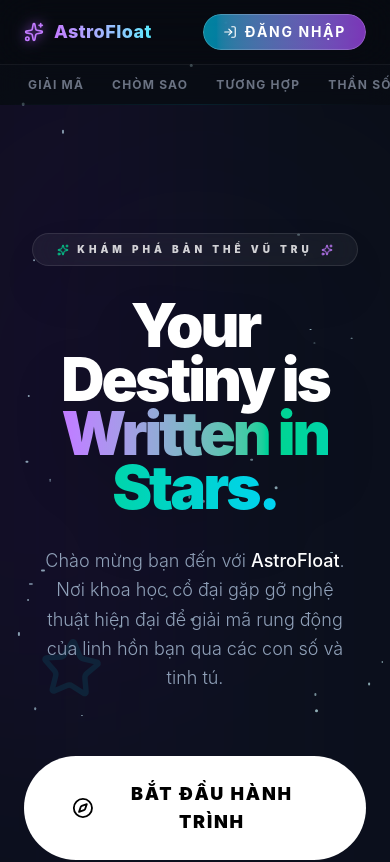
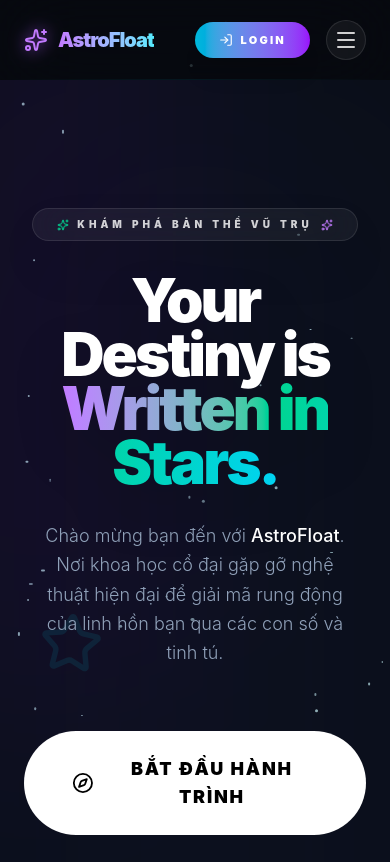
Before and after one commit to TuanDatCoder/AstroFloat, a React (Vite) app: page / in a window 390 px wide. Shown: the top 862 px of the page. Built offline with nearby package versions, Linux system fonts and the light colour scheme.

Commit message:
Improve mobile Header with a premium animated menu

```diff
--- a/src/components/Header.jsx
+++ b/src/components/Header.jsx
@@ -1,15 +1,15 @@
 import React, { useEffect, useState } from 'react';
 import { motion, AnimatePresence } from 'framer-motion';
-import { Sparkles, LogIn, User, ChevronRight } from 'lucide-react';
+import { Sparkles, LogIn, User, ChevronRight, Menu as MenuIcon, X } from 'lucide-react';
 import { Link, useLocation } from 'react-router-dom';
 import { supabase } from '../services/supabase';
 
 const navLinks = [
-  { to: '/discover', label: 'GIẢI MÃ', activeColor: 'text-emerald-300', glowColor: 'rgba(16,185,129,0.8)', hoverClass: 'hover:text-emerald-300' },
-  { to: '/zodiac', label: 'CHÒM SAO', activeColor: 'text-cyan-300', glowColor: 'rgba(34,211,238,0.8)', hoverClass: 'hover:text-cyan-300', exact: false, excludes: 'match' },
-  { to: '/zodiac-match', label: 'TƯƠNG HỢP', activeColor: 'text-pink-300', glowColor: 'rgba(244,114,182,0.8)', hoverClass: 'hover:text-pink-300' },
-  { to: '/numerology', label: 'THẦN SỐ HỌC', activeColor: 'text-purple-300', glowColor: 'rgba(168,85,247,0.8)', hoverClass: 'hover:text-purple-300' },
-  { to: '/name-numerology', label: 'THẦN SỐ TÊN', activeColor: 'text-indigo-300', glowColor: 'rgba(129,140,248,0.8)', hoverClass: 'hover:text-indigo-300' },
+  { to: '/discover', label: 'GIẢI MÃ', icon: Sparkles, activeColor: 'text-emerald-300', glowColor: 'rgba(16,185,129,0.8)', hoverClass: 'hover:text-emerald-300' },
+  { to: '/zodiac', label: 'CHÒM SAO', icon: Sparkles, activeColor: 'text-cyan-300', glowColor: 'rgba(34,211,238,0.8)', hoverClass: 'hover:text-cyan-300', exact: false, excludes: 'match' },
+  { to: '/zodiac-match', label: 'TƯƠNG HỢP', icon: ChevronRight, activeColor: 'text-pink-300', glowColor: 'rgba(244,114,182,0.8)', hoverClass: 'hover:text-pink-300' },
+  { to: '/numerology', label: 'THẦN SỐ HỌC', icon: Sparkles, activeColor: 'text-purple-300', glowColor: 'rgba(168,85,247,0.8)', hoverClass: 'hover:text-purple-300' },
+  { to: '/name-numerology', label: 'THẦN SỐ TÊN', icon: Sparkles, activeColor: 'text-indigo-300', glowColor: 'rgba(129,140,248,0.8)', hoverClass: 'hover:text-indigo-300' },
 ];
 
 export default function Header() {
@@ -17,6 +17,7 @@
   const path = location.pathname;
   const [session, setSession] = useState(null);
   const [profile, setProfile] = useState(null);
+  const [isMenuOpen, setIsMenuOpen] = useState(false);
 
   const fetchProfile = async (userId) => {
     const { data } = await supabase
@@ -40,39 +41,45 @@
     return () => subscription.unsubscribe();
   }, []);
 
+  // Close menu when route changes
+  useEffect(() => {
+    setIsMenuOpen(false);
+  }, [path]);
+
   const isActive = (link) => {
     if (link.excludes) return path.startsWith(link.to) && !path.includes(link.excludes);
     return path.startsWith(link.to);
   };
 
   return (
-    <header className="relative z-50 w-full">
+    <header className="relative z-[100] w-full">
       {/* Đường glow mỏng chạy ngang dưới header */}
       <div className="absolute bottom-0 left-0 right-0 h-px bg-gradient-to-r from-transparent via-cyan-500/30 to-transparent" />
 
-      <nav className="flex items-center justify-between px-6 lg:px-10 h-16 bg-black/30 backdrop-blur-xl">
+      <nav className="flex items-center justify-between px-6 lg:px-10 h-20 bg-black/40 backdrop-blur-2xl">
+
+        {/* LEFT PLACEHOLDER FOR MOBILE (to keep logo middle if preferred, but standard is logo left) */}
 
         {/* LOGO */}
         <Link to="/" className="flex items-center gap-2.5 shrink-0 group">
           <motion.div whileHover={{ rotate: 360 }} transition={{ duration: 0.6, ease: 'easeInOut' }}>
-            <Sparkles className="w-5 h-5 text-purple-400 drop-shadow-[0_0_6px_rgba(168,85,247,0.8)]" />
+            <Sparkles className="w-6 h-6 text-purple-400 drop-shadow-[0_0_8px_rgba(168,85,247,0.8)]" />
           </motion.div>
-          <span className="text-lg font-extrabold tracking-wide bg-clip-text text-transparent bg-gradient-to-r from-purple-400 to-cyan-300">
+          <span className="text-xl font-black tracking-tighter bg-clip-text text-transparent bg-gradient-to-r from-purple-400 to-cyan-300">
             AstroFloat
           </span>
         </Link>
 
         {/* NAV LINKS — Desktop */}
-        <nav className="hidden lg:flex items-center gap-1">
+        <nav className="hidden lg:flex items-center gap-2">
           {navLinks.map((link) => {
             const active = isActive(link);
             return (
               <Link
                 key={link.to}
                 to={link.to}
-                className="relative px-3.5 py-1.5 group"
+                className="relative px-4 py-2 group"
               >
-                {/* Background highlight khi active */}
                 {active && (
                   <motion.span
                     layoutId="nav-highlight"
@@ -81,9 +88,9 @@
                   />
                 )}
                 <span
-                  className={`relative z-10 text-xs font-bold tracking-[0.12em] transition-all duration-200 ${
+                  className={`relative z-10 text-xs font-black tracking-[0.15em] transition-all duration-200 ${
                     active
-                      ? `${link.activeColor} drop-shadow-[0_0_8px_${link.glowColor}]`
+                      ? `${link.activeColor} drop-shadow-[0_0_10px_${link.glowColor}]`
                       : `text-gray-400 ${link.hoverClass}`
                   }`}
                 >
@@ -94,19 +101,20 @@
           })}
         </nav>
 
-        {/* AUTH BUTTON */}
+        {/* RIGHT SIDE: AUTH + MOBILE MENU TOGGLE */}
+        <div className="flex items-center gap-4">
           <div className="shrink-0">
             <AnimatePresence mode="wait">
               {session ? (
                 <motion.div key="user" initial={{ opacity: 0, scale: 0.9 }} animate={{ opacity: 1, scale: 1 }} exit={{ opacity: 0, scale: 0.9 }}>
                   <Link
                     to="/profile"
-                  className="flex items-center gap-2 px-3 py-1.5 rounded-full border border-white/10 bg-white/5 hover:bg-white/10 transition-all"
+                    className="flex items-center gap-2 px-3 py-1.5 rounded-full border border-white/10 bg-white/5 hover:bg-white/10 transition-all shadow-inner"
                   >
-                  <div className="w-6 h-6 rounded-full bg-gradient-to-br from-cyan-400 to-purple-500 flex items-center justify-center text-[10px] font-black text-white shrink-0 shadow-[0_0_8px_rgba(34,211,238,0.4)]">
+                    <div className="w-8 h-8 rounded-full bg-gradient-to-br from-cyan-400 to-purple-500 flex items-center justify-center text-xs font-black text-white shrink-0 shadow-[0_0_12px_rgba(34,211,238,0.4)]">
                       {(profile?.nickname || session.user.email || '?').slice(0, 1).toUpperCase()}
                     </div>
-                  <span className="text-xs font-semibold text-white/90 max-w-[100px] truncate">
+                    <span className="hidden sm:inline-block text-xs font-bold text-white/90 max-w-[100px] truncate">
                       {profile?.nickname || session.user.email?.split('@')[0]}
                     </span>
                   </Link>
@@ -115,43 +123,90 @@
                 <motion.div key="login" initial={{ opacity: 0, scale: 0.9 }} animate={{ opacity: 1, scale: 1 }} exit={{ opacity: 0, scale: 0.9 }}>
                   <Link
                     to="/login"
-                  className="group relative flex items-center gap-2 px-5 py-2 rounded-full font-bold text-white text-sm tracking-[0.12em] overflow-hidden transition-all duration-300"
+                    className="group relative flex items-center gap-2 px-6 py-2.5 rounded-full font-black text-white text-[11px] tracking-[0.2em] overflow-hidden transition-all duration-300 shadow-xl"
                   >
-                  {/* Nền gradient */}
-                  <div className="absolute inset-0 bg-gradient-to-r from-cyan-500/70 to-purple-500/70 rounded-full" />
-                  {/* Viền sáng nhỏ */}
-                  <div className="absolute inset-0 rounded-full border border-white/20" />
-                  {/* Hiệu ứng lướt sáng khi hover */}
-                  <div className="absolute inset-0 bg-gradient-to-r from-cyan-400 to-purple-400 rounded-full opacity-0 group-hover:opacity-100 transition-opacity duration-300" />
-
-                  <LogIn className="w-3.5 h-3.5 relative z-10 shrink-0" />
-                  <span className="relative z-10">ĐĂNG NHẬP</span>
+                    <div className="absolute inset-0 bg-gradient-to-r from-cyan-500 to-purple-600" />
+                    <div className="absolute inset-0 bg-white/10 opacity-0 group-hover:opacity-100 transition-opacity" />
+                    <LogIn className="w-3.5 h-3.5 relative z-10" />
+                    <span className="relative z-10">LOGIN</span>
                   </Link>
                 </motion.div>
               )}
             </AnimatePresence>
           </div>
+
+          {/* Toggle Menu Mobile */}
+          <button
+            onClick={() => setIsMenuOpen(!isMenuOpen)}
+            className="lg:hidden w-10 h-10 flex items-center justify-center rounded-full bg-white/5 border border-white/10 text-white/80 active:scale-95 transition-all"
+          >
+            {isMenuOpen ? <X className="w-6 h-6" /> : <MenuIcon className="w-6 h-6" />}
+          </button>
+        </div>
       </nav>
 
-      {/* NAV LINKS — Mobile (chạy theo hàng ngang bên dưới) */}
-      <div className="lg:hidden flex items-center gap-1 overflow-x-auto scrollbar-none px-4 py-2 bg-black/20 backdrop-blur-md border-t border-white/5">
-        {navLinks.map((link) => {
+      {/* MOBILE MENU OVERLAY */}
+      <AnimatePresence>
+        {isMenuOpen && (
+          <>
+            {/* Backdrop */}
+            <motion.div
+              initial={{ opacity: 0 }}
+              animate={{ opacity: 1 }}
+              exit={{ opacity: 0 }}
+              onClick={() => setIsMenuOpen(false)}
+              className="fixed inset-0 bg-black/60 backdrop-blur-sm lg:hidden z-[-1]"
+            />
+
+            {/* Menu Content */}
+            <motion.div
+              initial={{ x: '100%' }}
+              animate={{ x: 0 }}
+              exit={{ x: '100%' }}
+              transition={{ type: 'spring', damping: 25, stiffness: 200 }}
+              className="fixed top-20 right-0 h-[calc(100vh-5rem)] w-4/5 max-w-sm bg-[#0B0F19]/90 backdrop-blur-3xl border-l border-white/5 lg:hidden z-[-1] p-8 flex flex-col gap-6"
+            >
+              <div className="text-[10px] font-black tracking-[0.4em] text-white/30 uppercase mb-4">
+                Danh Mục
+              </div>
+
+              <div className="flex flex-col gap-2">
+                {navLinks.map((link, idx) => {
                   const active = isActive(link);
                   return (
+                    <motion.div
+                      key={link.to}
+                      initial={{ opacity: 0, x: 20 }}
+                      animate={{ opacity: 1, x: 0 }}
+                      transition={{ delay: idx * 0.05 }}
+                    >
                       <Link
-              key={link.to}
                         to={link.to}
-              className={`whitespace-nowrap px-3 py-1 rounded-full text-xs font-bold tracking-[0.1em] transition-all shrink-0 ${
+                        className={`flex items-center justify-between px-6 py-5 rounded-3xl border transition-all ${
                           active
-                  ? `${link.activeColor} bg-white/8 border border-white/10`
-                  : `text-gray-500 ${link.hoverClass}`
+                            ? `bg-white/5 border-white/10 ${link.activeColor}`
+                            : 'bg-transparent border-transparent text-gray-400 hover:text-white'
                         }`}
                       >
-              {link.label}
+                        <span className="text-sm font-black tracking-widest">{link.label}</span>
+                        <ChevronRight className={`w-4 h-4 ${active ? 'opacity-100' : 'opacity-30'}`} />
                       </Link>
+                    </motion.div>
                   );
                 })}
               </div>
+
+              {/* Decorative detail */}
+              <div className="mt-auto p-8 rounded-[2rem] bg-gradient-to-br from-purple-500/10 to-transparent border border-white/5 text-center">
+                <Sparkles className="w-8 h-8 text-purple-400/40 mx-auto mb-4" />
+                <p className="text-[10px] text-white/30 font-medium tracking-widest leading-relaxed uppercase">
+                  Giải mã vận mệnh <br /> cùng AstroFloat
+                </p>
+              </div>
+            </motion.div>
+          </>
+        )}
+      </AnimatePresence>
     </header>
   );
 }
```
Lines whose indentation alone changed are shown as unchanged.
